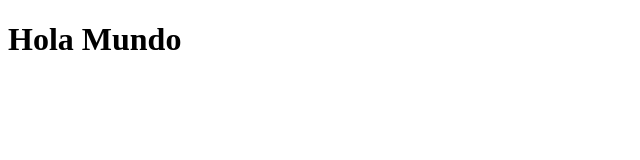
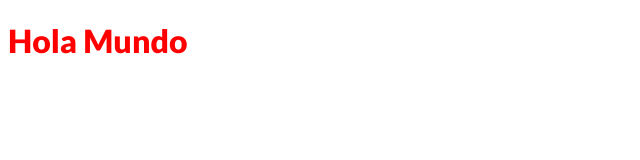
Before and after one commit to SirAntoni/huacachin-app, a plain HTML site: page index.html in a window 1280 px wide. Shown: the whole page, without its empty margins (0-640 px from the left). Drawn offline with Linux system fonts and the light colour scheme.

Commit message:
Probando Estilos

```diff
--- a/index.html
+++ b/index.html
@@ -6,7 +6,18 @@
     <meta http-equiv="X-UA-Compatible" content="IE=edge">
     <meta name="viewport" content="width=device-width, initial-scale=1.0">
     <title>Document</title>
+    <link rel="preconnect" href="https://fonts.googleapis.com">
+    <link rel="preconnect" href="https://fonts.gstatic.com" crossorigin>
+    <link href="https://fonts.googleapis.com/css2?family=Lato:wght@100;300;400;700;900&display=swap" rel="stylesheet">
 </head>
+
+<style>
+    * {
+        color: red;
+        font-family: 'Lato', sans-serif;
+        font-weight: 900;
+    }
+</style>
 
 <body>
 
```
